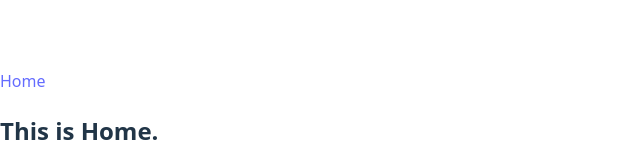
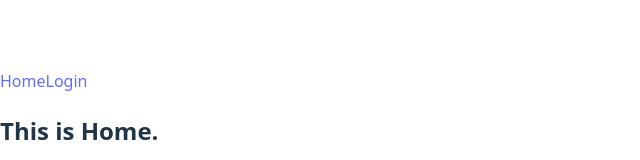
Before and after one commit to alalhosen/array-if-else-and-others, a React (Vite) app: page / in a window 1280 px wide. Shown: the part 281-441 px from the top of the page, without its empty margins (0-640 px from the left). Built offline with nearby package versions, Linux system fonts and the light colour scheme.

Commit message:
navlink login

```diff
--- a/src/components/layouts/Header/Header.jsx
+++ b/src/components/layouts/Header/Header.jsx
@@ -5,6 +5,7 @@ const Header = () => {
   return (
     <div>
       <NavLink to="/">Home</NavLink>
+      <NavLink to="/login">Login</NavLink>
     </div>
   );
 };
```
